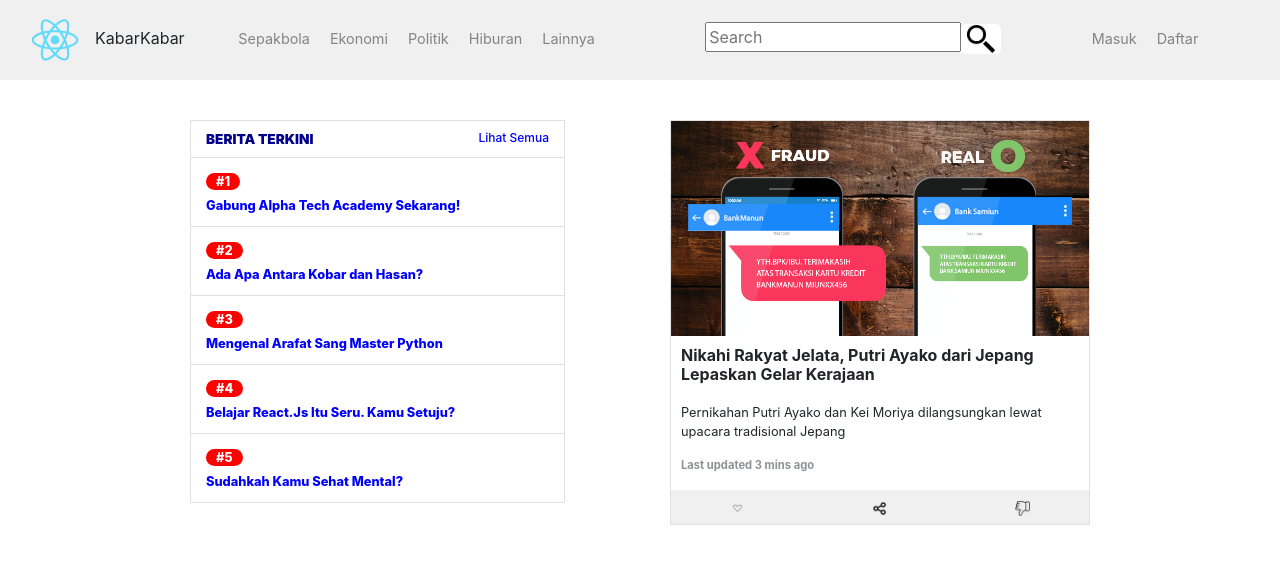
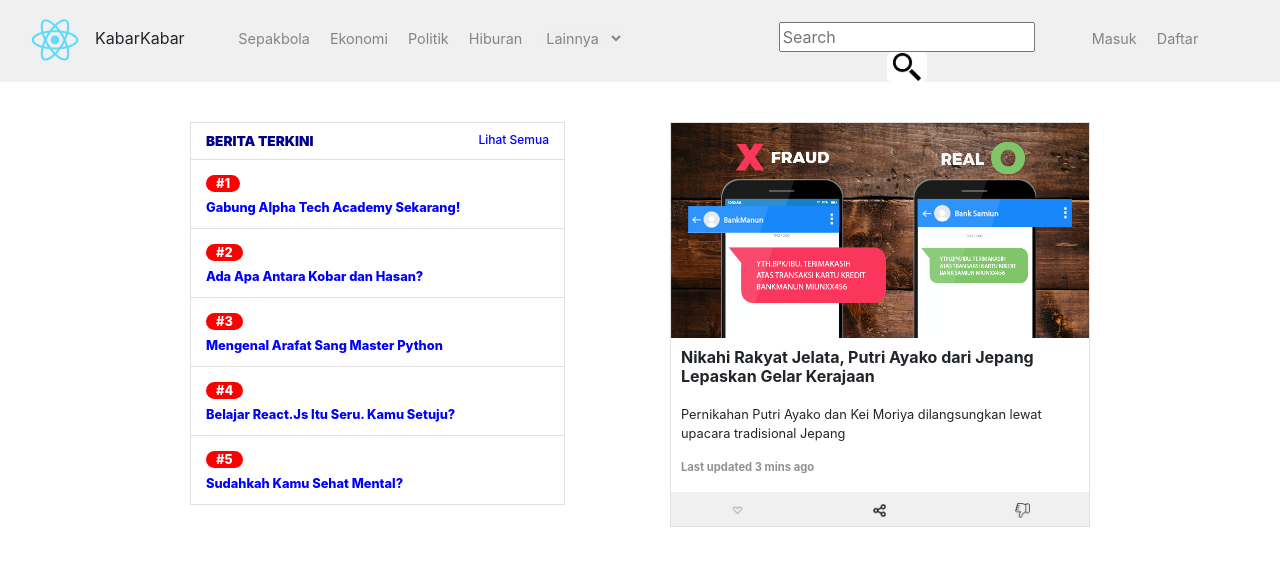
Before and after one commit to garryarielcussoy/challenge_react, a React (Create React App) app in the folder blogs_listing/: page / in a window 1280 px wide. Shown: the top 566 px of the page. Built offline with nearby package versions, Linux system fonts and the light colour scheme.

Commit message:
Finish make links

```diff
--- a/blogs_listing/src/components/BeritaTerkini.js
+++ b/blogs_listing/src/components/BeritaTerkini.js
@@ -20,14 +20,14 @@ export class BeritaTerkini extends React.Component {
                             <span>BERITA TERKINI</span>
                         </div>
                         <div className='col-6 lihat-semua'>
-                            <span>Lihat Semua</span>
+                            <span><a className='lihat-semua-link' href=''>Lihat Semua</a></span>
                         </div>
                     </div>
                         {judulBeritaTerkini.map((element, i) =>
                             <div className='row list-berita-terkini'>
                                 <div className='col-10 elemen-list-berita-terkini'>
                                     <div><span className='tag-number'>#{i+1}</span></div>
-                                    <div><span className='judul-berita-terkini'>{element}</span></div>
+                                    <div><a href='' className='judul-berita-terkini'>{element}</a></div>
                                 </div>
                                 <div className='col-2 elemen-list-berita-terkini-kosong'></div>
                             </div>
--- a/blogs_listing/src/components/Header.js
+++ b/blogs_listing/src/components/Header.js
@@ -14,22 +14,29 @@ export class Header extends React.Component {
                             <img src={reactLogo} className='react-logo'/>
                             <span>KabarKabar</span>
                         </div>
-                        <div className='col-4'>
+                        <div className='col-5'>
                             <ul className='list-unstyled topic-menu'>
-                                <li>Sepakbola</li>
-                                <li>Ekonomi</li>
-                                <li>Politik</li>
-                                <li>Hiburan</li>
-                                <li>Lainnya</li>
+                                <li><a href=''>Sepakbola</a></li>
+                                <li><a href=''>Ekonomi</a></li>
+                                <li><a href=''>Politik</a></li>
+                                <li><a href=''>Hiburan</a></li>
+                                <li>
+                                    <form>
+                                        <select className='dropdown-in-header'>
+                                            <option value='Lainnya'>Lainnya</option>
+                                            <option value='Olahraga'>Olahraga</option>
+                                        </select>
+                                    </form>
+                                </li>
                             </ul>
                         </div>
-                        <div className='col-4'>
+                        <div className='col-3'>
                             <SearchBar />
                         </div>
                         <div className='col-2'>
                             <ul className='list-unstyled register-menu'>
-                                <li>Masuk</li>
-                                <li>Daftar</li>
+                                <li><a href=''>Masuk</a></li>
+                                <li><a href=''>Daftar</a></li>
                             </ul>
                         </div>
                     </div>
--- a/blogs_listing/src/styles/main.css
+++ b/blogs_listing/src/styles/main.css
@@ -17,6 +17,19 @@ header{
 .topic-menu li, .register-menu li{
     display: inline-block;
     padding: 10px;
+}
+
+.topic-menu li a, .register-menu li a{
+    color: rgba(105, 105, 105, 0.8);
+}
+
+.topic-menu li a:hover, .register-menu li a:hover{
+    color: rgba(105, 105, 105, 0.8);
+    text-decoration: none;
+}
+
+.dropdown-in-header{
+    border: none;
     color: rgba(105, 105, 105, 0.8);
 }
 
@@ -56,8 +69,16 @@ button{
 .lihat-semua{
     text-align: right;
     font-weight: 500;
+    font-size: 0.75em;
+}
+
+.lihat-semua-link{
     color: blue;
-    font-size: 0.75em;
+}
+
+.lihat-semua-link:hover{
+    color: blue;
+    text-decoration: none;
 }
 
 .elemen-list-berita-terkini{
@@ -81,6 +102,12 @@ button{
 
 .judul-berita-terkini{
     font-size: 0.8em;
+    color: blue;
+}
+
+.judul-berita-terkini:hover{
+    color: blue;
+    text-decoration: none;
 }
 
 /* ----- KONTEN UTAMA ----- */
```
